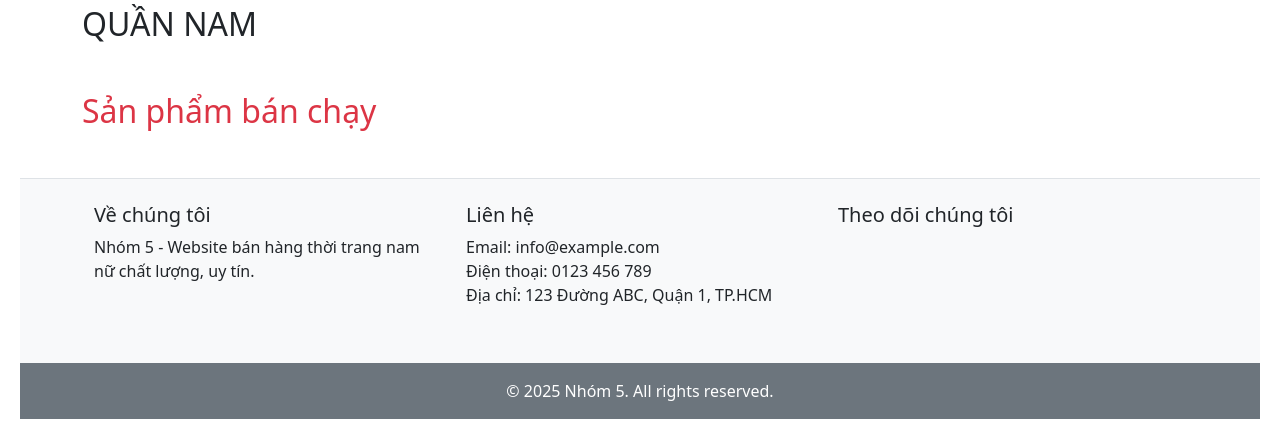
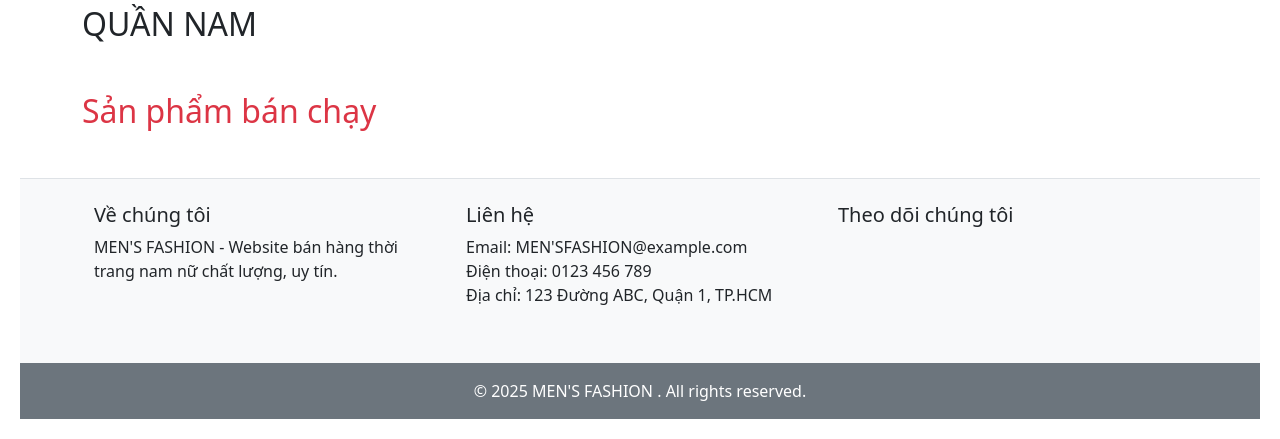
Before and after one commit to anhdagia123/Nhom5, a PHP site: page /Nhom5/ in a window 1280 px wide. Shown: the part 557-996 px from the top of the page. Run offline with PHP 8.4, Linux system fonts and the light colour scheme; data that the repository does not hold is empty; some libraries are stand-ins or nearby versions.

Commit message:
sửa chức năng bình luận

```diff
--- a/views/admin/comments/list.php
+++ b/views/admin/comments/list.php
@@ -1,4 +1,3 @@
-
 <?php include_once ROOT_DIR . "views/admin/header.php" ?>
 <style>
     #alert-message {
@@ -39,6 +38,7 @@
                 </thead>
                 <tbody>
                     <?php foreach ($comments as $cmt): ?>
+                        <?php $status = $cmt['status'] ?? 0; ?>
                         <tr>
                             <td><?= $cmt['id'] ?></td>
                             <td><?= htmlspecialchars($cmt['product_name']) ?></td>
@@ -46,14 +46,14 @@
                             <td><?= htmlspecialchars($cmt['content']) ?></td>
                             <td><?= $cmt['created_at'] ?></td>
                             <td>
-                            <?php if ($cmt['status'] == 0): ?>
+                                <?php if ($status == 0): ?>
                                     <span class="badge bg-success">Hiện</span>
                                 <?php else: ?>
                                     <span class="badge bg-secondary">Ẩn</span>
                                 <?php endif; ?>
                             </td>
                             <td>
-                            <?php if ($cmt['status'] == 0): ?>
+                                <?php if ($status == 0): ?>
                                     <a href="?ctl=hidecomment&id=<?= $cmt['id'] ?>" class="btn btn-warning btn-sm">Ẩn</a>
                                 <?php else: ?>
                                     <a href="?ctl=showcomment&id=<?= $cmt['id'] ?>" class="btn btn-success btn-sm">Hiện</a>
--- a/views/clients/footer.php
+++ b/views/clients/footer.php
@@ -6,12 +6,12 @@
     <div class="row">
       <div class="col-md-4 mb-3">
         <h5>Về chúng tôi</h5>
-        <p>Nhóm 5 - Website bán hàng thời trang nam nữ chất lượng, uy tín.</p>
+        <p>MEN'S FASHION - Website bán hàng thời trang nam nữ chất lượng, uy tín.</p>
       </div>
       <div class="col-md-4 mb-3">
         <h5>Liên hệ</h5>
         <ul class="list-unstyled">
-          <li>Email: info@example.com</li>
+          <li>Email: MEN'SFASHION@example.com</li>
           <li>Điện thoại: 0123 456 789</li>
           <li>Địa chỉ: 123 Đường ABC, Quận 1, TP.HCM</li>
         </ul>
@@ -22,7 +22,7 @@
     </div>
   </div>
   <div class="text-center p-3 bg-secondary text-white">
-    © <?= date('Y') ?> Nhóm 5. All rights reserved.
+    © <?= date('Y') ?> MEN'S FASHION . All rights reserved.
   </div>
 </footer>
 </html>
```
Also changed, not shown: anh logo.png (added). Lines whose indentation alone changed are shown as unchanged.
